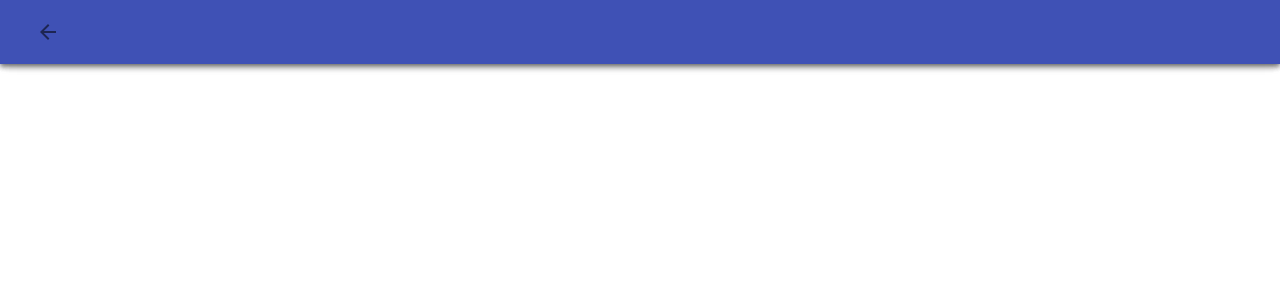
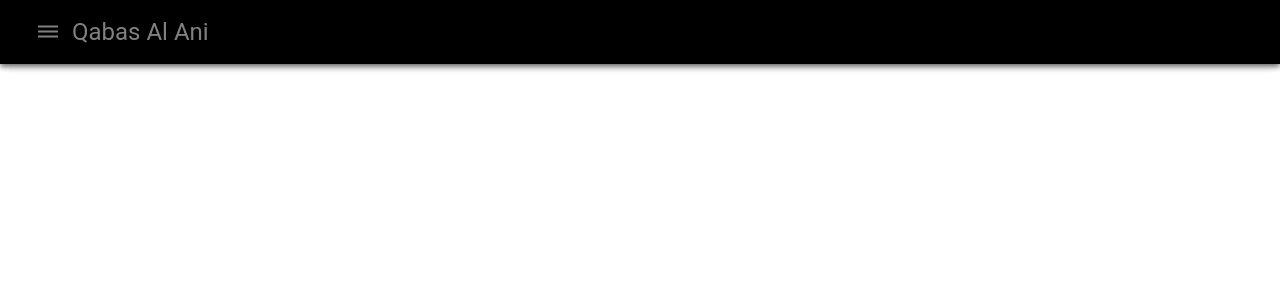
Before and after one commit to Qabas-al-ani/Personal_portfolio, a React (Create React App) app: page / in a window 1280 px wide. Shown: the top 300 px of the page. Built offline with nearby package versions, Linux system fonts and the light colour scheme.

Commit message:
deleted un needed meta from the public html that coused an erorr in the console and also added typography tag component that will attack the name ijnn my portfolio

```diff
--- a/public/index.html
+++ b/public/index.html
@@ -2,42 +2,12 @@
 <html lang="en">
   <head>
     <meta charset="utf-8" />
-    <link rel="icon" href="%PUBLIC_URL%/favicon.ico" />
     <meta name="viewport" content="width=device-width, initial-scale=1" />
-    <meta name="theme-color" content="#000000" />
-    <meta
-      name="description"
-      content="Web site created using create-react-app"
-    />
-    <link rel="apple-touch-icon" href="%PUBLIC_URL%/logo192.png" />
-    <!--
-      manifest.json provides metadata used when your web app is installed on a
-      user's mobile device or desktop. See https://developers.google.com/web/fundamentals/web-app-manifest/
-    -->
-    <link rel="manifest" href="%PUBLIC_URL%/manifest.json" />
-    <!--
-      Notice the use of %PUBLIC_URL% in the tags above.
-      It will be replaced with the URL of the `public` folder during the build.
-      Only files inside the `public` folder can be referenced from the HTML.
-
-      Unlike "/favicon.ico" or "favicon.ico", "%PUBLIC_URL%/favicon.ico" will
-      work correctly both with client-side routing and a non-root public URL.
-      Learn how to configure a non-root public URL by running `npm run build`.
-    -->
     <title>React App</title>
   </head>
   <body>
     <noscript>You need to enable JavaScript to run this app.</noscript>
     <div id="root"></div>
-    <!--
-      This HTML file is a template.
-      If you open it directly in the browser, you will see an empty page.
 
-      You can add webfonts, meta tags, or analytics to this file.
-      The build step will place the bundled scripts into the <body> tag.
-
-      To begin the development, run `npm start` or `yarn start`.
-      To create a production bundle, use `npm run build` or `yarn build`.
-    -->
   </body>
 </html>
--- a/src/App.js
+++ b/src/App.js
@@ -1,13 +1,15 @@
 import React from "react";
 import Home from "./components/Home";
 import Navbar from "./components/Navbar";
+
 
 import "./App.css";
 
 function App() {
   return (
     <>
-    <Navbar />
+
+      <Navbar />
       <Home />
     </>
   );
--- a/src/components/Navbar.js
+++ b/src/components/Navbar.js
@@ -11,7 +11,7 @@ import {
   Box,
 } from "@material-ui/core";
 import {
-  ArrowBack,
+  Dehaze,
   AssignmentInd,
   Home,
   Apps,
@@ -21,13 +21,16 @@ import {
 const Navbar = () => {
   return (
     <Box component="nav">
-    <AppBar>
-      <Toolbar>
-        <IconButton>
-          <ArrowBack />
-        </IconButton>
-      </Toolbar>
-    </AppBar>
+      <AppBar style={{ background: "black" }}>
+        <Toolbar>
+          <IconButton>
+            <Dehaze style={{ color: "gray" }} />
+          </IconButton>
+          <Typography variant="h5" style={{ color: "gray" }} >
+            Qabas Al Ani
+          </Typography>
+        </Toolbar>
+      </AppBar>
     </Box>
   );
 };
```
